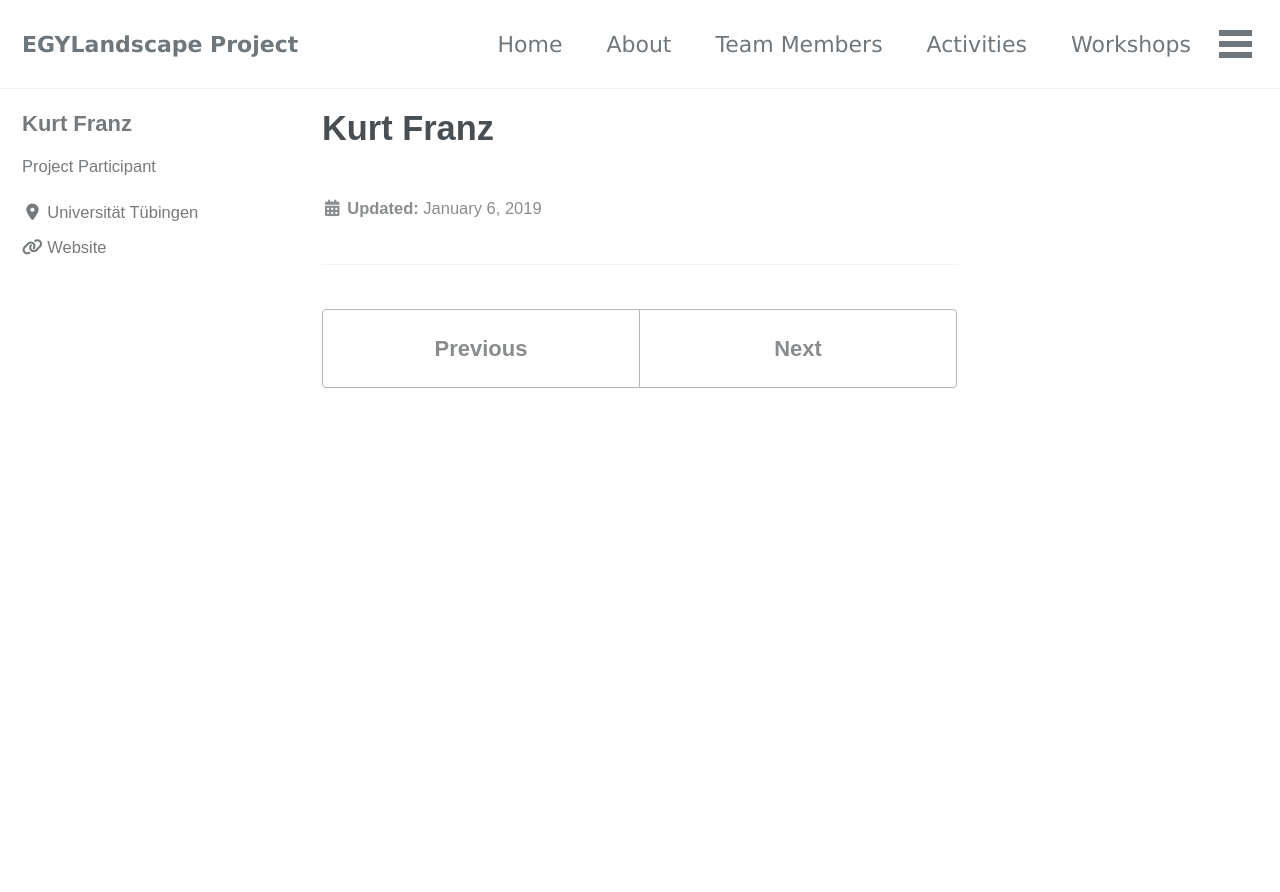
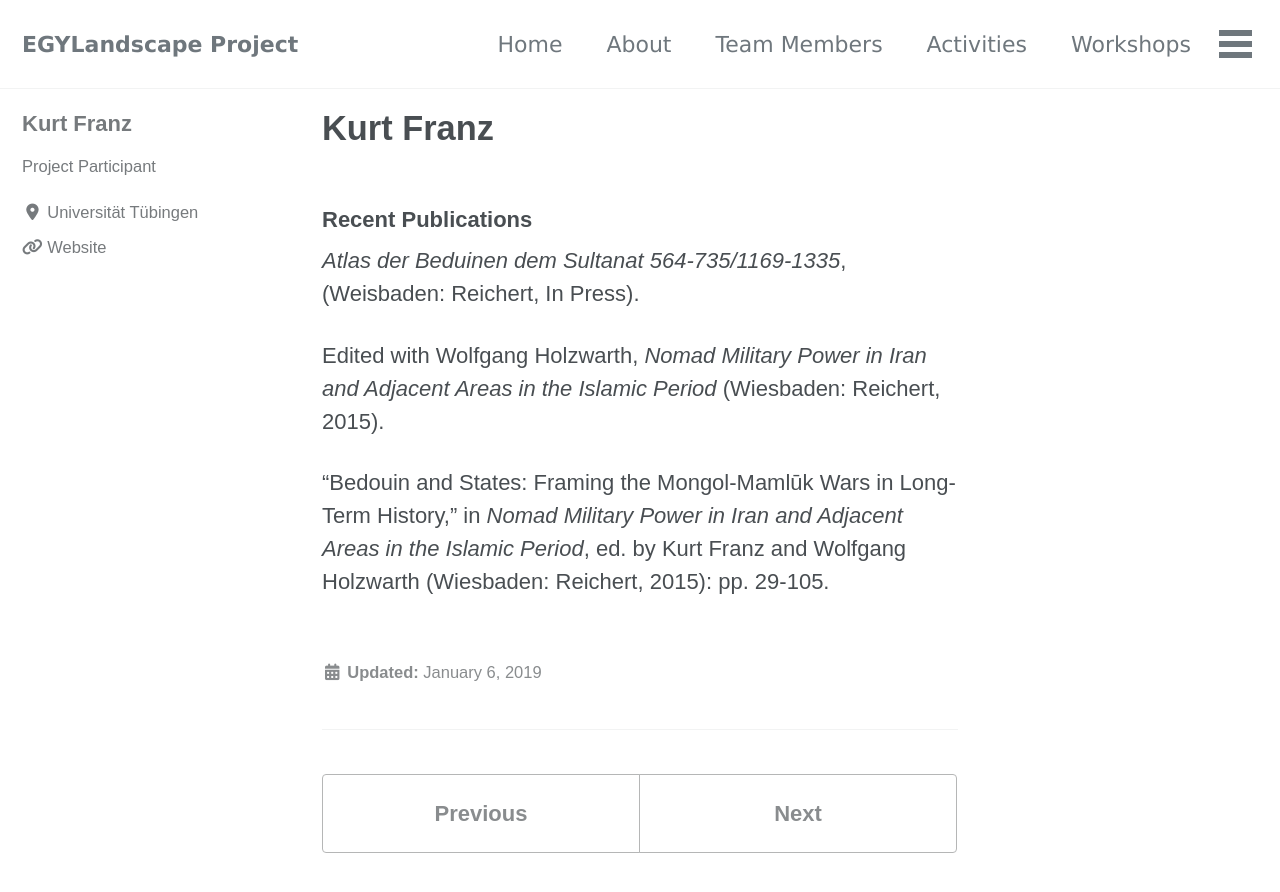
Before and after one commit to mhshaaban/egylandscapeproject.github.io, a Jekyll site: the page built from _members/KurtFranz.md, in a window 1280 px wide and 900 px high. Shown: the top 892 px of the window. Built offline with Jekyll 4.4.1, drawn with Linux system fonts in a browser that asks for light colours; cached includes are drawn as plain includes; nearby versions of some CDN libraries; some web fonts are replaced.

Commit message:
Update KurtFranz.md

```diff
--- a/_members/KurtFranz.md
+++ b/_members/KurtFranz.md
@@ -8,3 +8,11 @@ toc: false
 toc_sticky: false
 layout: single
 ---
+
+### Recent Publications
+
+*Atlas der Beduinen dem Sultanat 564-735/1169-1335*, (Weisbaden: Reichert, In Press).
+
+Edited with Wolfgang Holzwarth, *Nomad Military Power in Iran and Adjacent Areas in the Islamic Period* (Wiesbaden: Reichert, 2015).
+
+"Bedouin and States: Framing the Mongol-Mamlūk Wars in Long-Term History," in *Nomad Military Power in Iran and Adjacent Areas in the Islamic Period*, ed. by Kurt Franz and Wolfgang Holzwarth (Wiesbaden: Reichert, 2015): pp. 29-105.
```
